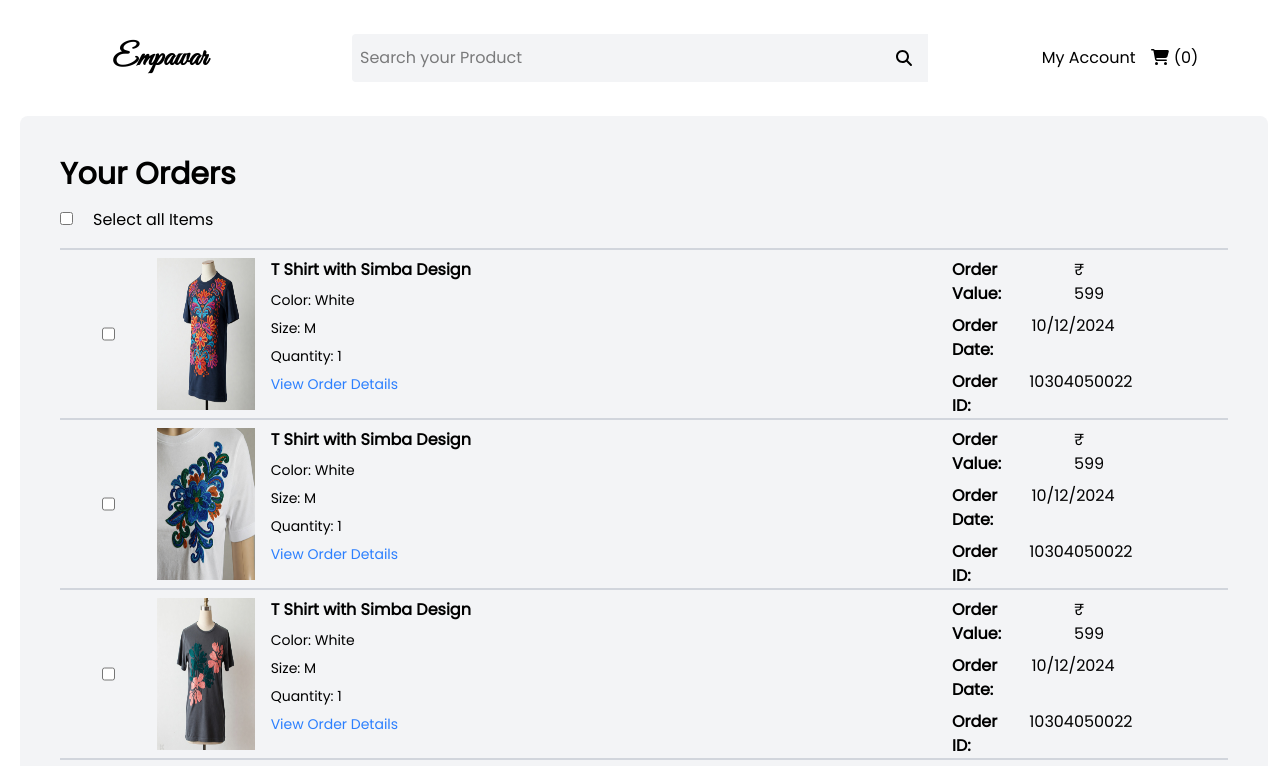
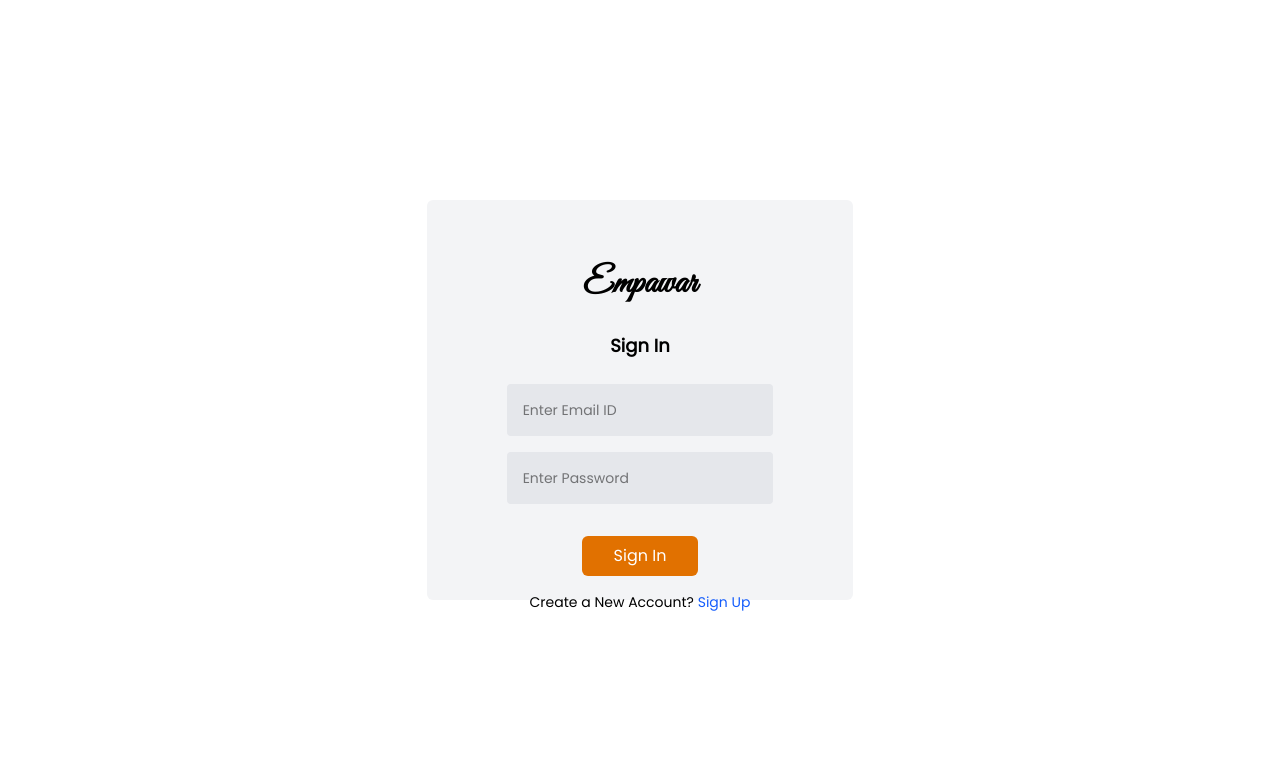
Before and after one commit to Manohar3969/Empawar-UI, a React (Vite) app: page / in a window 1280 px wide. Shown: the top 766 px of the page. Built offline with nearby package versions, Linux system fonts and the light colour scheme.

Commit message:
Login Page Code integrated with API

```diff
--- a/package.json
+++ b/package.json
@@ -15,8 +15,10 @@
     "@fortawesome/free-solid-svg-icons": "^6.7.2",
     "@fortawesome/react-fontawesome": "^0.2.2",
     "@tailwindcss/vite": "^4.1.3",
+    "axios": "^1.9.0",
     "react": "^19.0.0",
     "react-dom": "^19.0.0",
+    "react-router-dom": "^7.6.1",
     "tailwindcss": "^4.1.3"
   },
   "devDependencies": {
--- a/src/App.jsx
+++ b/src/App.jsx
@@ -1,4 +1,5 @@
 import "./App.css";
+import { BrowserRouter as Router, Route, Routes } from 'react-router-dom';
 import { DoubleBanner } from "./components/Banner/DoubleBanner";
 import { Footer } from "./components/Footer/Footer";
 import { Header } from "./components/Header/Header";
@@ -10,9 +11,17 @@ import { ProductsSearch } from "./pages/ProductsSearch";
 import { Register } from "./pages/Register";
 
 function App() {
-  return <>
-  <Orders></Orders>
-  </>;
+  return (
+    <>
+      <Router>
+        <Routes>
+          <Route path="/" element={<Login />} />
+          <Route path="/home" element={<Orders />} />
+          <Route path="/logout" element={<Login />} />
+        </Routes>
+      </Router>
+    </>
+  );
 }
 
 export default App;
--- a/src/pages/Login.jsx
+++ b/src/pages/Login.jsx
@@ -1,6 +1,23 @@
-import React from "react";
+import React, { useState } from "react";
+import axios from 'axios';
+import {useNavigate} from "react-router-dom";
 
 export const Login = () => {
+  const [username, setusername] = useState("");
+  const [password, setPassword] = useState("");
+  const navigate = useNavigate();
+
+  const handleLogin = async () => {
+    try {
+      const res = await axios.post('http://localhost:8080/api/users/login', { username, password });
+      localStorage.setItem('token', res.data.token);
+      navigate('/home');
+    } catch (err) {
+      alert('Login failed ' + err);
+      navigate('/logout');
+    }
+  };
+
   return (
     <div className="bg-gray-100 rounded-md w-1/3 h-2/4 top-1/4 left-1/3 absolute justify-center">
       <div className="flex pt-16 pb-5 logo font-bold text-4xl justify-center align-middle items-center">
@@ -13,13 +30,17 @@ export const Login = () => {
         <input
           className="flex p-4 w-full text-sm outline-none bg-gray-200 rounded-sm"
           type="text"
+          value={username}
+          onChange={e=> setusername(e.target.value)}
           placeholder="Enter Email ID"
         />
       </div>
       <div className="flex pr-20 pl-20 mt-4 items-center">
         <input
           className="flex p-4 w-full text-sm outline-none bg-gray-200 rounded-sm"
-          type="text"
+          type="password"
+          value={password}
+          onChange={e=>setPassword(e.target.value)}
           placeholder="Enter Password"
         />
       </div>
@@ -27,6 +48,7 @@ export const Login = () => {
         <button
           className="bg-amber-600 pl-8 pr-8 pt-2 pb-2 mt-8 rounded-md text-white cursor-pointer"
           type="submit"
+          onClick={handleLogin}
         >
           Sign In
         </button>
```
Also changed, not shown: 1 other file (tests, documents, lock files or other folders).
